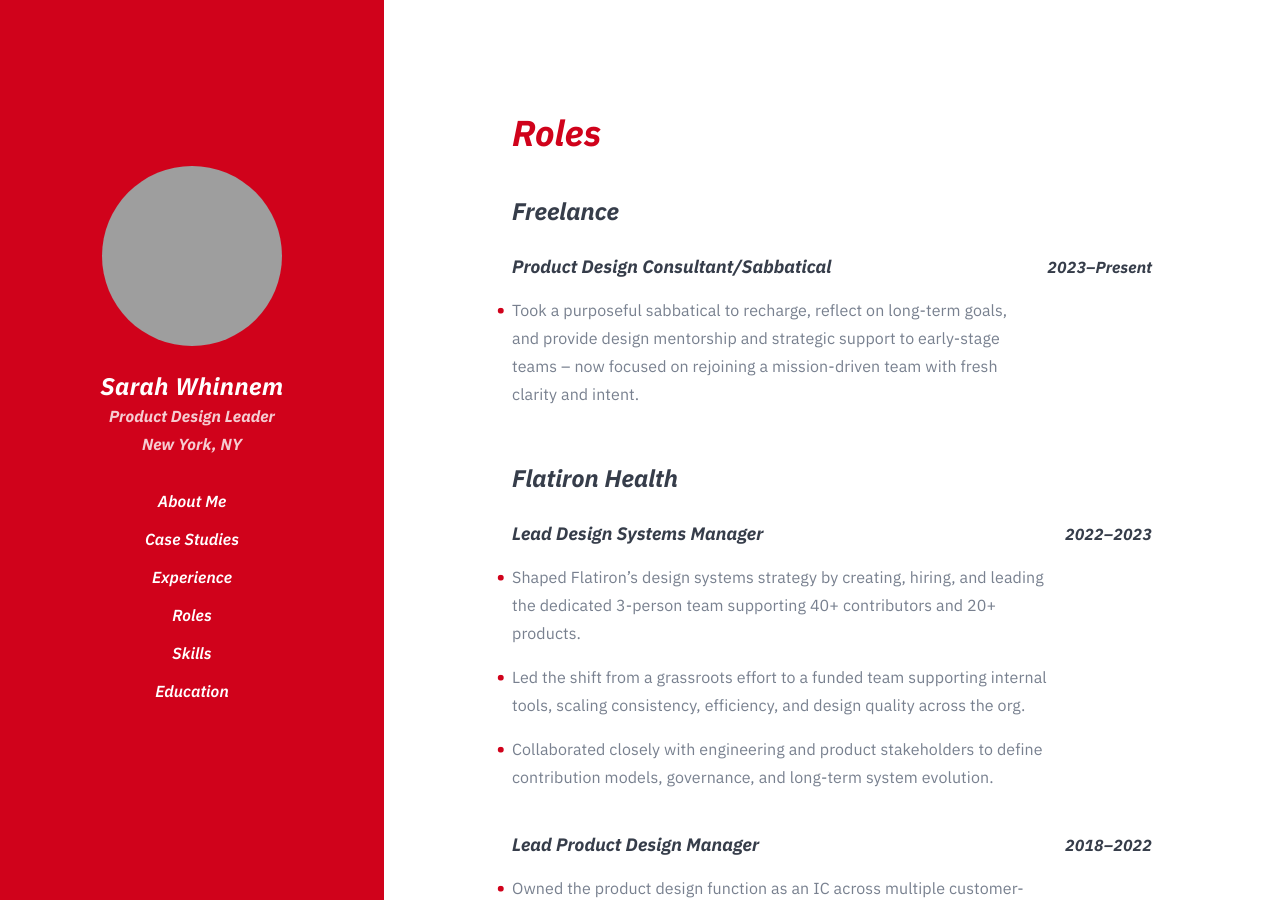
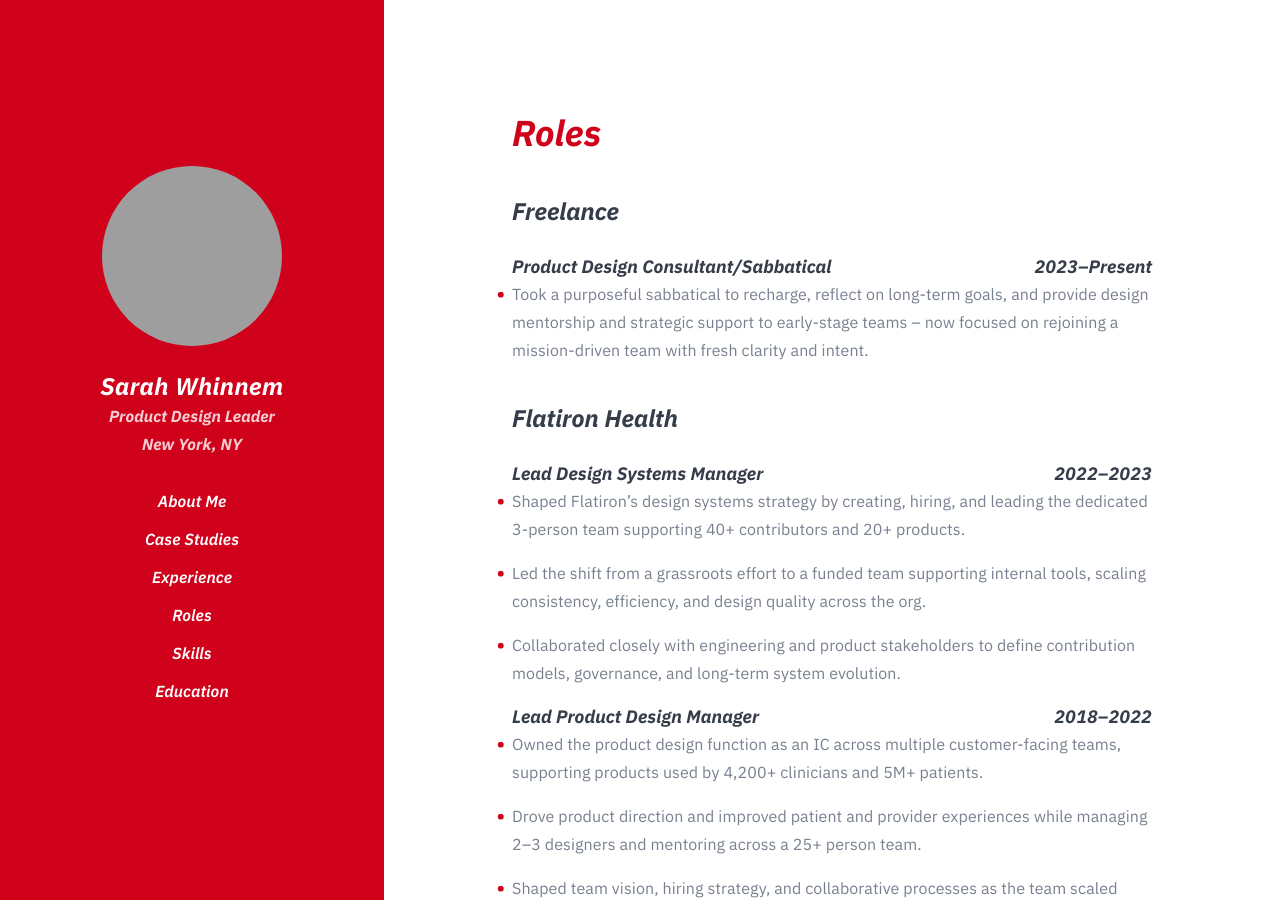
Before and after one commit to madysondesigns/madysondesigns.github.io, a Jekyll site: the page built from index.md, in a window 1280 px wide and 900 px high, scrolled down 4423 px. Built offline with Jekyll 4.4.1, drawn with Linux system fonts in a browser that asks for light colours; some of the changed text lies outside the part shown; grey boxes are pictures that could not be loaded.

Commit message:
polish resume roles display

```diff
--- a/_includes/home/roles.html
+++ b/_includes/home/roles.html
@@ -1,21 +1,14 @@
 {%- for company in site.data.roles -%}
   <h3 class="">{{ company.company }}</h3>
   {%- for role in company.roles -%}
-  <div class="resume-item">
-    <div class="resume-content mr-auto">
-      <h4 class="my-0">{{ role.title }}</h4>
-      <ul class="role-summary my-0">
-        {%- for bullet in role.summary -%}
-        <li>{{ bullet }}</li>
-        {%- endfor -%}
-      </ul>
-      {%- if role.previous -%}
-        <p><em>(previously) {{ role.previous }}</em></p>
-      {%- endif -%}
-    </div>
-    <div class="role-date ml-s">
-      <span class="text-primary">{{ role.range }}</span>
-    </div>
-  </div>
+    <h4 class="my-0">
+      {{ role.title }}
+      <span class="text-primary role-date">{{ role.range }}</span>
+    </h4>
+    <ul class="role-summary my-0">
+      {%- for bullet in role.summary -%}
+      <li class="mt-0">{{ bullet }}</li>
+      {%- endfor -%}
+    </ul>
   {%- endfor -%}
 {%- endfor -%}
--- a/assets/css/styles.css
+++ b/assets/css/styles.css
@@ -291,7 +291,7 @@ section.resume-section {
 }
 
 .role-date {
-  min-width: initial;
+  display: block;
   text-wrap: nowrap;
   font-weight: var(--font-bold);
   font-style: italic;
@@ -356,11 +356,6 @@ section.resume-section {
   .list-social-icons a .fa-lg {
     font-size: var(--size-m);
   }
-
-  #skills li {
-    display: inline-block;
-    margin-right: var(--size-s);
-  }
 }
 
 @media (min-width: 768px) {
@@ -372,12 +367,16 @@ section.resume-section {
     flex-direction: row;
   }
 
-  section.resume-section .resume-item .resume-date {
-    min-width: 12rem;
+  section.resume-section .role-date {
     text-align: right;
+    float: right;
+  }
+
+  #skills li {
+    display: inline-block;
+    margin-right: var(--size-s);
   }
 }
-
 
 .bg-primary {
   background-color: var(--color-accent) !important;
@@ -457,23 +456,40 @@ section.resume-section {
   margin-bottom: var(--size-m);
 }
 
+.content ul > li:before, .role-summary li:before {
+  content: counter(custom-counter, disc);
+  font-size: 1.5em;
+  top: calc(-1 * var(--size-xs));
+}
+
+.content ol > li:before {
+  content: counter(custom-counter, decimal);
+  left: calc(-1 * var(--size-m));
+  font-weight: var(--font-bold);
+  font-style: italic;
+}
+
+.content ol ol > li:before {
+  content: counter(custom-counter, lower-alpha);
+}
+
 .content ul, .content ol, .role-summary {
-    list-style-type: none;
-    padding-left: 0;
-    counter-reset: custom-counter;
-    margin-bottom: 2em;
+  list-style-type: none;
+  padding-left: 0;
+  counter-reset: custom-counter;
+  margin-bottom: 2em;
+}
+
+.content ul li:before, .content ol li:before, .role-summary li:before {
+  position: absolute;
+  left: calc(-1 * var(--size-s));
+  counter-increment: custom-counter;
+  color: var(--color-accent);
 }
 
 .content ul li, .content ol li, .role-summary li {
-    position: relative;
-    margin: 1em 0;
-}
-
-.content ul li:before, .content ol li:before, .role-summary li:before {
-    position: absolute;
-    left: calc(-1 * var(--size-s));
-    counter-increment: custom-counter;
-    color: var(--color-accent);
+  position: relative;
+  margin: 1em 0;
 }
 
 .content li ul, .content li ol {
@@ -481,25 +497,8 @@ section.resume-section {
 }
 
 .content ul p, .content ol p {
-    display: inline;
-    margin: 0;
-}
-
-.content ul > li:before, .role-summary li:before {
-    content: counter(custom-counter, disc);
-    font-size: 1.5em;
-    top: calc(-1 * var(--size-xs));
-}
-
-.content ol > li:before {
-    content: counter(custom-counter, decimal);
-    left: calc(-1 * var(--size-m));
-    font-weight: var(--font-bold);
-    font-style: italic;
-}
-
-.content ol ol > li:before {
-  content: counter(custom-counter, lower-alpha);
+  display: inline;
+  margin: 0;
 }
 
 .portfolio-figure {
```
